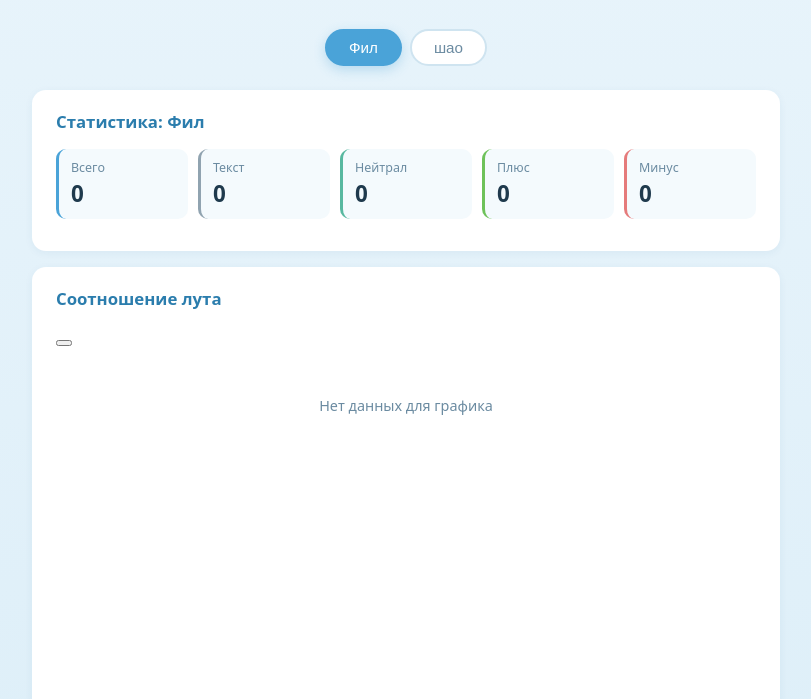
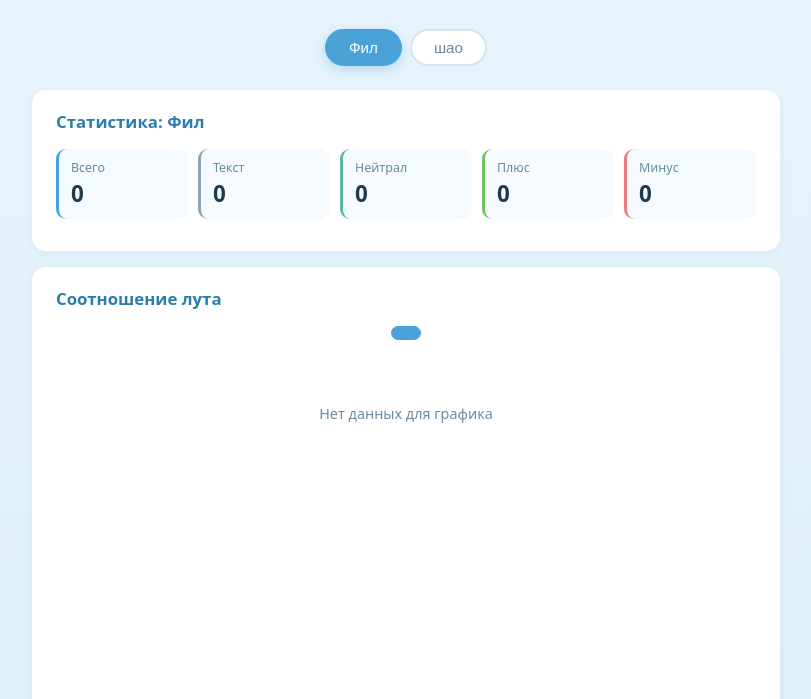
Before and after one commit to DolzhenkoAlexa/catwar_dive-table, a plain HTML site: page index.html in a window 1280 px wide. Shown: the part 101-800 px from the top of the page, without its empty margins (234-1045 px from the left). Drawn offline with nearby package versions, Linux system fonts and the light colour scheme.

Commit message:
Add styles for chart toggle buttons

```diff
--- a/style.css
+++ b/style.css
@@ -248,3 +248,31 @@ button.primary:hover { background: var(--accent-dark); }
   padding: 3rem 0;
   font-size: 0.9rem;
 }
+
+/* переключатели графика */
+.chart-toggles {
+  display: flex;
+  justify-content: center;
+  gap: 8px;
+  margin-bottom: 1rem;
+  flex-wrap: wrap;
+}
+
+.toggle {
+  padding: 6px 14px;
+  border: 1px solid var(--border);
+  background: var(--bg-soft);
+  border-radius: 999px;
+  font-size: 0.85rem;
+  cursor: pointer;
+  color: var(--text-dim);
+  transition: all 0.15s;
+}
+
+.toggle:hover { border-color: var(--accent); color: var(--accent-dark); }
+
+.toggle.active {
+  background: var(--accent);
+  border-color: var(--accent);
+  color: #fff;
+}
```
